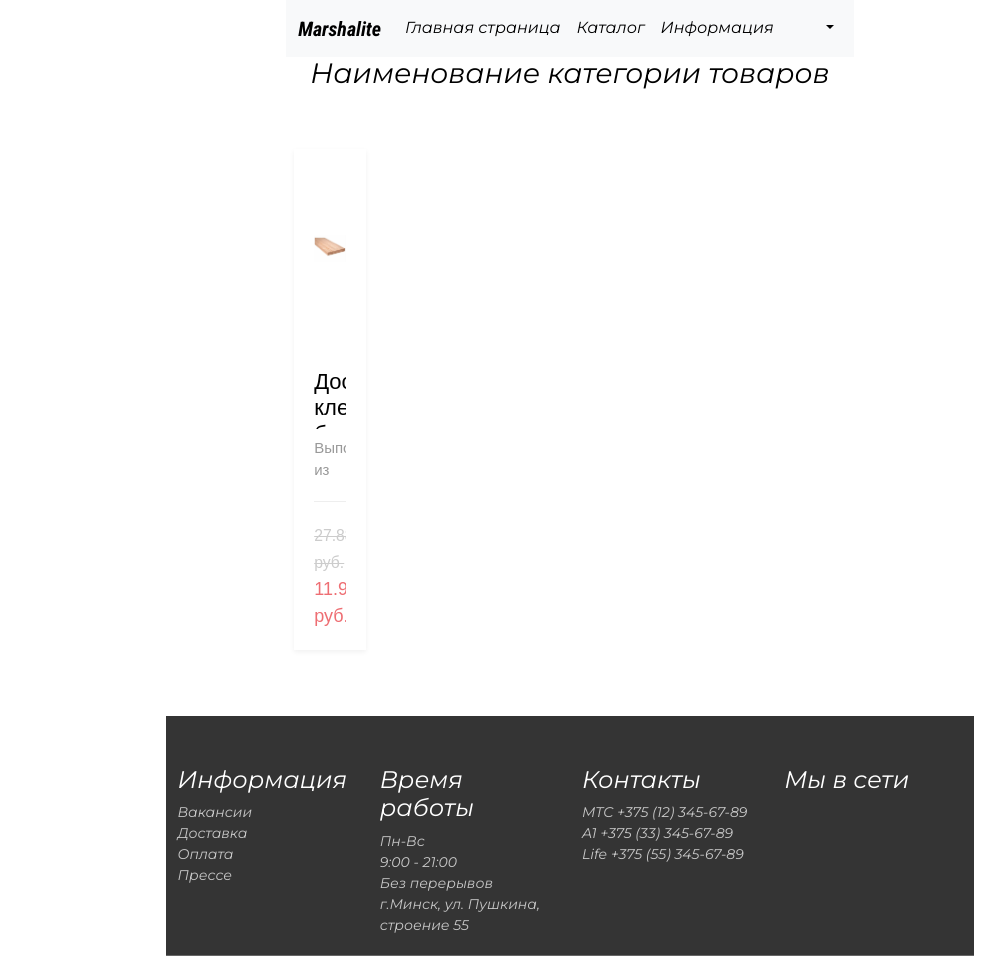
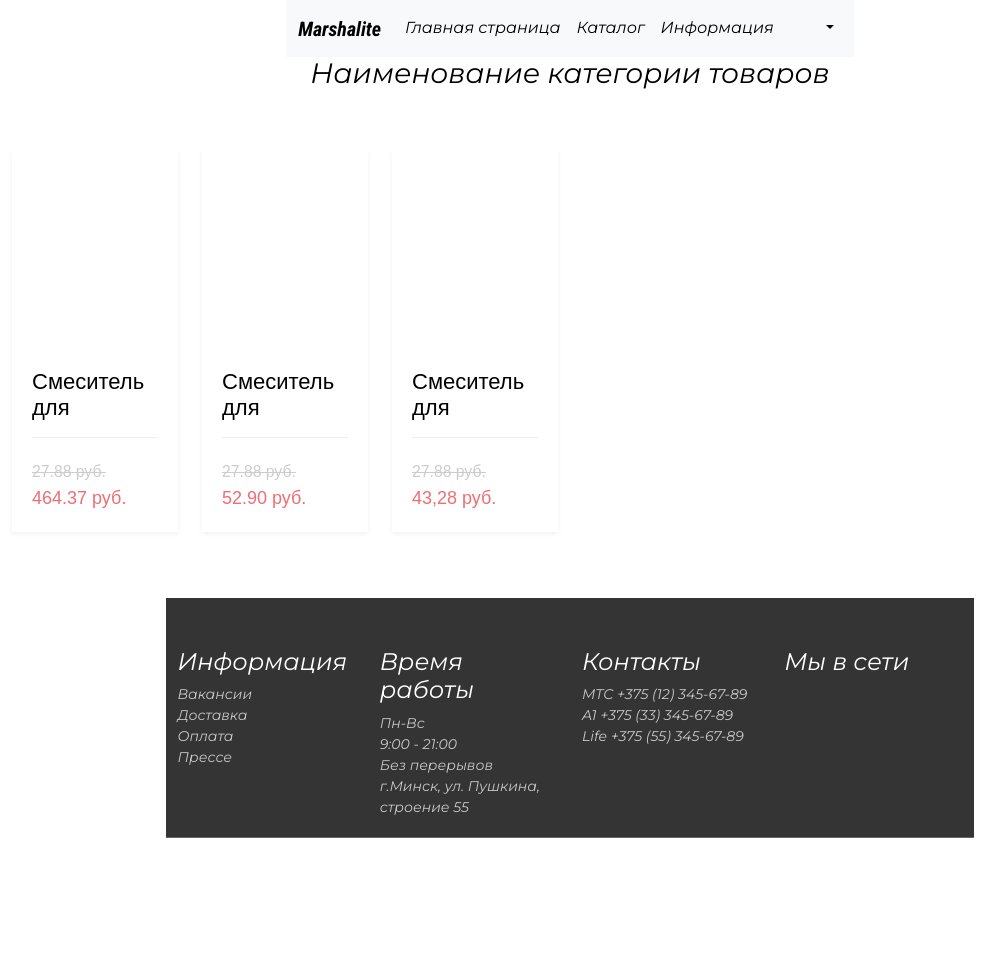
Before and after one commit to thrns666/Django-Marshallite-store, a Django app: page /products/ in a window 1280 px wide. Shown: the whole page, without its empty margins (70-1075 px from the left). After the commit the page ends 838 px from the top, so only its background shows below. Run offline with Django 4.2, Linux system fonts and the light colour scheme; data comes from the database, SQL or seed files in the repository; both versions use the stored data as it was after the commit.

Commit message:
add catalog page, product page(35%....)

```diff
--- a/thrns666/mainsite/models.py
+++ b/thrns666/mainsite/models.py
@@ -17,6 +17,8 @@ class ShopTable(models.Model):
     title = models.CharField(max_length=115, blank=True)
     description = models.TextField(blank=True)
     photo = models.ImageField(upload_to='photos/%y/')
+    price = models.CharField(max_length=20, default='0')
+    availability = models.BooleanField(default=True)
 
     def __str__(self):
         return self.title
--- a/thrns666/mainsite/templates/mainsite/products_catalog.html
+++ b/thrns666/mainsite/templates/mainsite/products_catalog.html
@@ -4,20 +4,22 @@
 
 <h3> Наименование категории товаров</h3>
 
+
 <section class="main-content">
   <div class="container">
     <div class="row">
+      {% for i in db_obj %}
       <div class="col-lg-2 col-sm-4 mb-3">
         <div class="product-card">
           <div class="product-thumb">
-            <a href="#"><img src="static/mainsite/img/wood.jpg" alt=""></a>
+            <a href="#"><img src="{{i.photo}}" alt=""></a>
           </div>
           <div class="product-details">
-            <h4><a href="{% url 'product' %}">Доска клеенная березовая</a> </h4>
-            <p>Выполнена из клеенных брусьев березы, размеры изделия: 1200х250*22</p>
+            <h4><a href="{% url 'product' %}">{{i.title}}</a> </h4>
+<!--            <p>Выполнена из клеенных брусьев березы, размеры изделия: 1200х250*22</p>-->
             <div class="product-bottom-details d-flex justify-content-between">
               <div class="product-price">
-                <small>27.88 руб.</small> 11.99 руб.
+                <small>27.88 руб.</small> {{i.price}}
               </div>
               <div class="product-links">
                 <a href="#"><i class="fa-solid fa-basket-shopping"></i></a>
@@ -28,7 +30,7 @@
 
         </div>
       </div>
-
+{% endfor %}
     </div>
   </div>
 </section>
--- a/thrns666/mainsite/views.py
+++ b/thrns666/mainsite/views.py
@@ -20,13 +20,13 @@ def bot_page(request):
     return render(request, 'mainsite/bot_page.html', {'title': 'Страница запросов', 'db_obj': db_returns})
 
 def catalog(request):
-    db_returns = DataTable.objects.all()
+    db_returns = ShopTable.objects.all()
     return render(request, 'mainsite/catalog_page.html', {'title': 'Каталог', 'db_obj': db_returns})
 
 def product_catalog(request):
-    db_returns = DataTable.objects.all()
+    db_returns = ShopTable.objects.all()
     return render(request, 'mainsite/products_catalog.html', {'title': 'Каталог чего-то', 'db_obj': db_returns})
 
 def product_page(request):
-    db_returns = DataTable.objects.all()
+    db_returns = ShopTable.objects.all()
     return render(request, 'mainsite/product_page.html', {'title': 'Страница товара', 'db_obj': db_returns})
--- a/thrns666/thrns666/urls.py
+++ b/thrns666/thrns666/urls.py
@@ -14,13 +14,19 @@ Including another URLconf
     1. Import the include() function: from django.urls import include, path
     2. Add a URL to urlpatterns:  path('blog/', include('blog.urls'))
 """
+from django.conf.urls.static import static
 from django.contrib import admin
 from django.urls import path
 
 # from mainsite.views import *
 from django.urls import path, include
 
+from thrns666 import settings
+
 urlpatterns = [
     path('admin/', admin.site.urls),
     path('', include('mainsite.urls')),
 ]
+
+if settings.DEBUG:
+    urlpatterns += static(settings.MEDIA_URL, document_root=settings.MEDIA_ROOT)
```
Also changed, not shown: thrns666/db.sqlite3, thrns666/mainsite/migrations/0003_shoptable_availability_shoptable_price.py (added).
